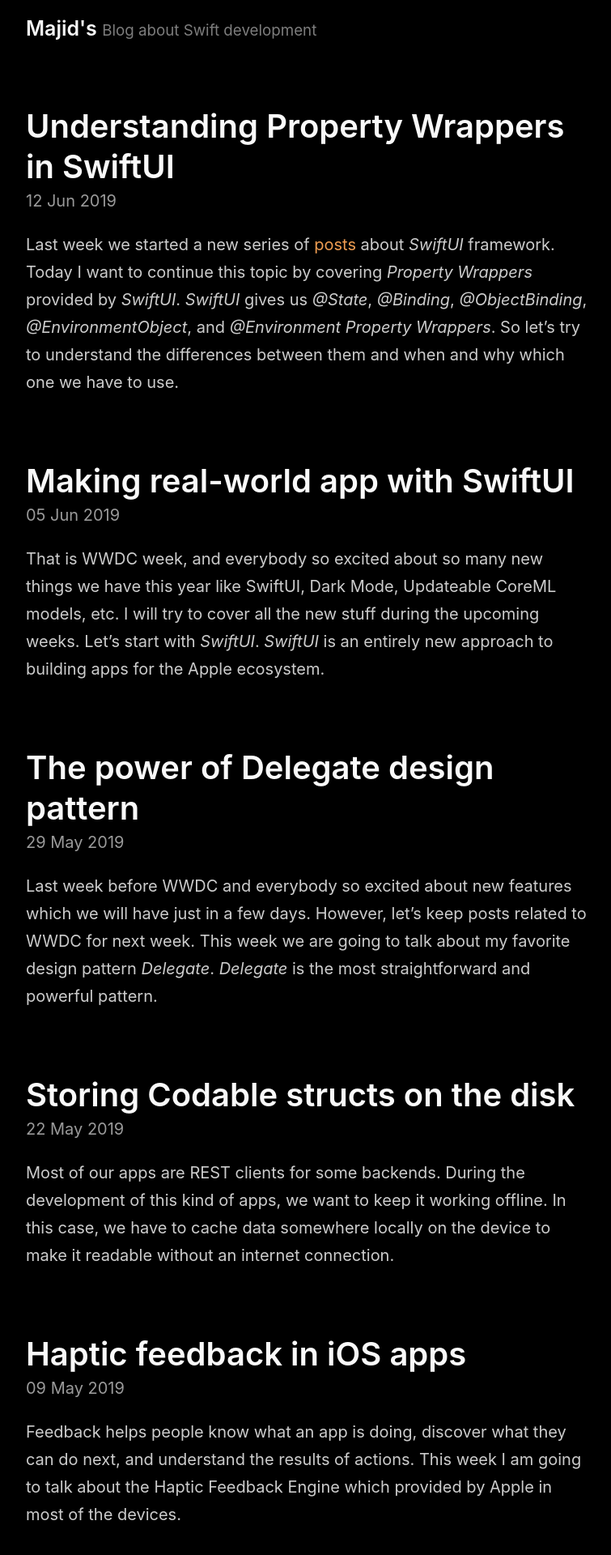
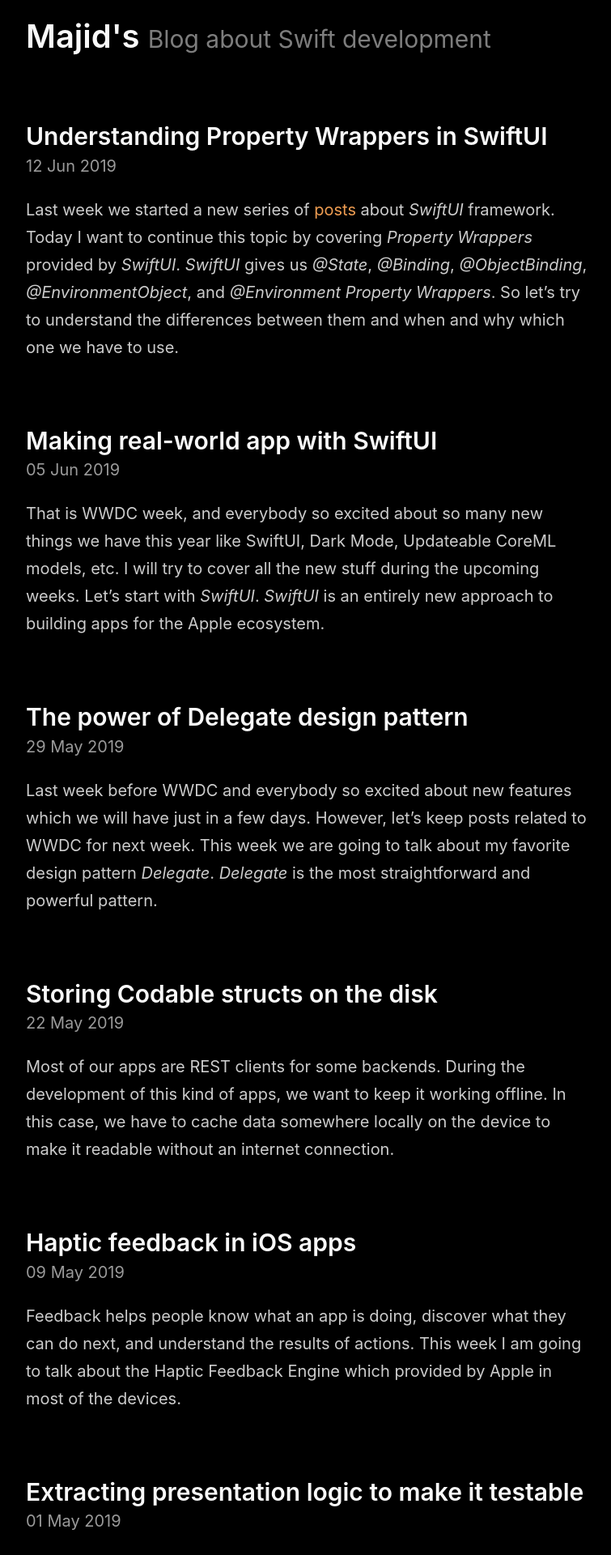
Before and after one commit to mecid/mecid.github.io, a Jekyll site: the page built from index.html, in a window 1280 px wide. Shown: the top 1920 px of the page at 81% size, without its empty margins (258-1013 px from the left). Built offline with Jekyll 4.4.1, drawn with Linux system fonts in a browser that asks for light colours; the list of posts is cut into pages by our own code.

Commit message:
SEO optimization

```diff
--- a/_layouts/default.html
+++ b/_layouts/default.html
@@ -7,10 +7,10 @@
 
     <div class="container content">
       <header class="masthead">
-        <h3 class="masthead-title">
+        <h1 class="masthead-title">
           <a href="{{ site.baseurl }}/" title="Home">{{ site.title }}</a>
           <small>{{ site.tagline }}</small>
-        </h3>
+        </h1>
       </header>
 
       <main>
--- a/_layouts/post.html
+++ b/_layouts/post.html
@@ -3,7 +3,7 @@
 ---
 
 <article class="post">
-  <h1 class="post-title">{{ page.title }}</h1>
+  <h2 class="post-title">{{ page.title }}</h2>
   <time datetime="{{ page.date | date_to_xmlschema }}" class="post-date">{{ page.date | date_to_string }}</time>
   {{ content }}
 </article>
--- a/index.html
+++ b/index.html
@@ -6,11 +6,11 @@
 <div class="posts">
   {% for post in paginator.posts %}
   <article class="post">
-    <h1 class="post-title">
-      <a href="{{ site.baseurl }}{{ post.url }}">
+    <h2 class="post-title">
+      <a title="{{ post.title }}" href="{{ site.baseurl }}{{ post.url }}">
         {{ post.title }}
       </a>
-    </h1>
+    </h2>
 
     <time datetime="{{ post.date | date_to_xmlschema }}" class="post-date">{{ post.date | date_to_string }}</time>
 
```
